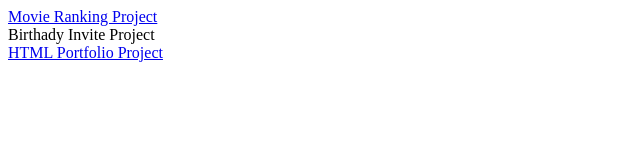
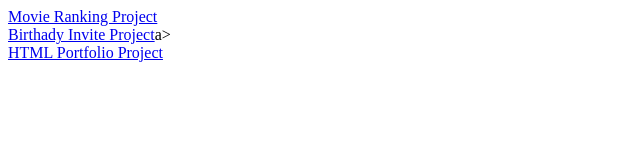
Before and after one commit to shakimleslie1990/projects-site, a plain HTML site: page index.html in a window 1280 px wide. Shown: the whole page, without its empty margins (0-640 px from the left). Drawn offline with Linux system fonts and the light colour scheme.

Commit message:
Update index.html

```diff
--- a/index.html
+++ b/index.html
@@ -7,7 +7,7 @@
 </head>
 <body>
     <a href="1 - Movie Ranking/">Movie Ranking Project</a><br>
-    <a href="2 - Birthday Invite/"></a>Birthady Invite Project<br>
+    <a href="2 - Birthday Invite/">Birthady Invite Project</a>a><br>
     <a href="3- Portfolio Website/">HTML Portfolio Project</a>
 </body>
 </html>
```
